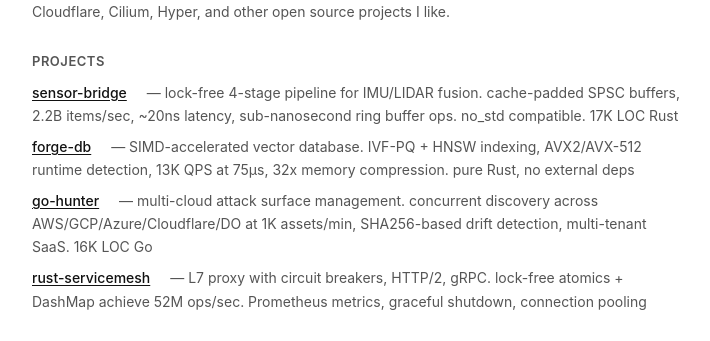
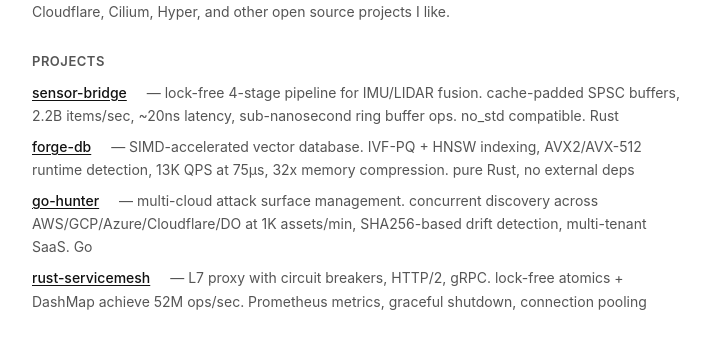
Before and after one commit to HueCodes/HueCodes.github.io, a Jekyll site: the page built from index.md, in a window 1280 px wide. Shown: the part 426-767 px from the top of the page, without its empty margins (280-990 px from the left). Built offline with Jekyll 4.4.1, drawn with Linux system fonts in a browser that asks for light colours.

Commit message:
Remove LOC counts from project descriptions

```diff
--- a/index.md
+++ b/index.md
@@ -38,7 +38,7 @@ title: home
   <h2>projects</h2>
   <div class="project">
     <a href="https://github.com/HueCodes/Sensor-Bridge">sensor-bridge</a>
-    <span>lock-free 4-stage pipeline for IMU/LIDAR fusion. cache-padded SPSC buffers, 2.2B items/sec, ~20ns latency, sub-nanosecond ring buffer ops. no_std compatible. 17K LOC Rust</span>
+    <span>lock-free 4-stage pipeline for IMU/LIDAR fusion. cache-padded SPSC buffers, 2.2B items/sec, ~20ns latency, sub-nanosecond ring buffer ops. no_std compatible. Rust</span>
   </div>
   <div class="project">
     <a href="https://github.com/HueCodes/forge-db">forge-db</a>
@@ -46,7 +46,7 @@ title: home
   </div>
   <div class="project">
     <a href="https://github.com/HueCodes/Go-Hunter">go-hunter</a>
-    <span>multi-cloud attack surface management. concurrent discovery across AWS/GCP/Azure/Cloudflare/DO at 1K assets/min, SHA256-based drift detection, multi-tenant SaaS. 16K LOC Go</span>
+    <span>multi-cloud attack surface management. concurrent discovery across AWS/GCP/Azure/Cloudflare/DO at 1K assets/min, SHA256-based drift detection, multi-tenant SaaS. Go</span>
   </div>
   <div class="project">
     <a href="https://github.com/HueCodes/Rust-ServiceMesh">rust-servicemesh</a>
```
